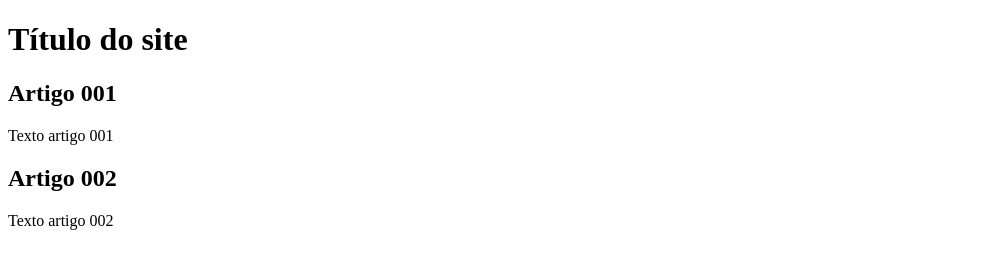
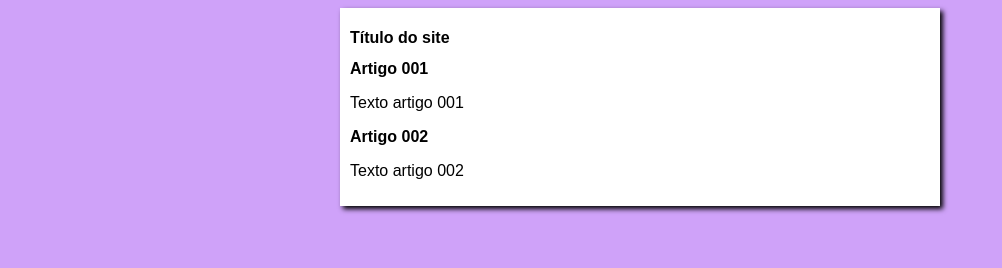
Before and after one commit to EliJunior72/projeto-site, a plain HTML site: page index.html in a window 1280 px wide. Shown: the whole page, without its empty margins (0-1002 px from the left). Drawn offline with Linux system fonts and the light colour scheme.

Commit message:
iniciei o design

```diff
--- /dev/null
+++ b/estilos/style.css
@@ -0,0 +1,17 @@
+*{
+    font-family: Arial, Helvetica, sans-serif;
+    font-size: 16px;
+}
+
+body {
+    background-color: rgb(207, 162, 249)
+}
+
+main {
+    background-color: white;
+    width: 580px;
+    margin: auto;
+    padding: 10px;
+    box-shadow: 3px 3px 5px black;
+
+}
--- a/index.html
+++ b/index.html
@@ -4,6 +4,7 @@
     <meta charset="UTF-8">
     <meta name="viewport" content="width=device-width, initial-scale=1.0">
     <title>Título do site</title>
+    <link rel="stylesheet" href="estilos/style.css">
 </head>
 <body>
     <main>
```
